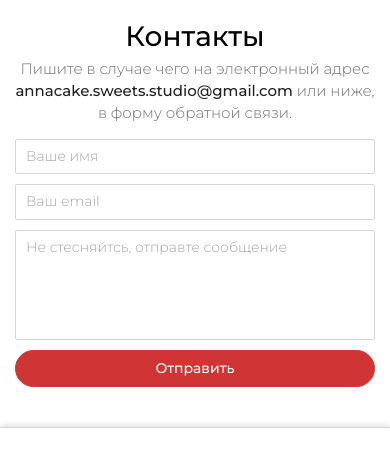
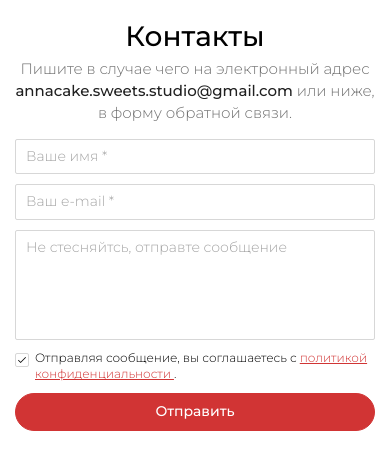
Before and after one commit to Adminochka/AnnaCake, a website: page app/index.html in a window 390 px wide. Shown: the part 4860-5320 px from the top of the page. Drawn offline with Linux system fonts and the light colour scheme.

Commit message:
contacts form index.html html+css

```diff
--- a/app/index.html
+++ b/app/index.html
@@ -226,12 +226,21 @@
                         <a class="contacts__email" href="mailto:annacake.sweets.studio@gmail.com">annacake.sweets.studio@gmail.com</a>
                         или ниже, в форму обратной связи.
                     </div>
-                    <form class="contact-form">
+                    <form action="#" class="contact-form" id="formContact">
                         <div class="contact-form__input-inner">
-                            <input class="contact-form__input" type="text" placeholder="Ваше имя">
-                            <input class="contact-form__input" type="email" placeholder="Ваш email">
+                            <input class="contact-form__input" type="text" name="name" placeholder="Ваше имя *">
+                            <input class="contact-form__input" type="email" name="email" placeholder="Ваш e-mail *">
                         </div>
-                        <textarea class="contact-form__textarea" placeholder="Не стесняйтсь, отправте сообщение"></textarea>
+                        <textarea class="contact-form__textarea" name="message" placeholder="Не стесняйтсь, отправте сообщение"></textarea>
+                        <div class="contact-form__checkbox-inner">
+                            <label class="contact-form__checkbox-label">
+                                <input type="checkbox" name="agreement" class="contact-form__checkbox-input" checked>
+                                <span class="contact-form__checkbox-box"></span>
+                                <span class="contact-form__checkbox-text">
+                                    Отправляя сообщение, вы соглашаетесь с <a class="contact-form__checkbox-link" href="#"> политикой конфиденциальности </a>.
+                                </span>
+                            </label>
+                        </div>
                         <button class="contact-form__btn btn">Отправить</button>
                     </form>
                 </div>
--- a/app/scss/_media.scss
+++ b/app/scss/_media.scss
@@ -722,6 +722,9 @@
         &__textarea--footer {
             height: 80px;
         }
+        &__checkbox-label {
+            font-size: 12px;
+        }
     }
     .top {
         margin-bottom: 40px;
--- a/app/scss/style.scss
+++ b/app/scss/style.scss
@@ -98,6 +98,9 @@
     flex-wrap: wrap;
     max-width: 650px;
     margin: 0 auto;
+    & * {
+        outline: none;
+    }
     &--footer {
         justify-content: flex-start;
         width: 460px;
@@ -122,6 +125,9 @@
             font-weight: 300;
             color: #a4a4a4;
         }
+        &:focus {
+            box-shadow: 0px 0px 7px 0px rgb(0 0 0 / 20%);
+        }
     }
     &__textarea {
         width: 100%;
@@ -138,15 +144,68 @@
             font-weight: 300;
             color: #a4a4a4;
         }
+        &:focus {
+            box-shadow: 0px 0px 7px 0px rgb(0 0 0 / 20%);
+        }
     }
     &__textarea--footer {
         height: 80px;
     }
     &__btn {
         width: 250px;
+        transition: all .3s;
+        position: relative;
+        top: 0;
+        &:active {
+            // transform: scale(0.9);
+            top: 2px;
+        }
     }
     &__btn--footer {
         width: auto;
+    }
+    &__checkbox-inner {
+        margin-bottom: 10px;
+        margin-right: auto;
+    }
+    &__checkbox-input {
+        position: absolute;
+        width: 1px;
+        height: 1px;
+        overflow: hidden;
+        clip: rect(0 0 0 0);
+    }
+    &__checkbox-label {
+        display: flex;
+        font-size: 14px;
+        padding-left: 20px;
+    }
+    &__checkbox-box {
+        position: absolute;
+        margin-top: 3px;
+        margin-left: -20px;
+        width: 14px;
+        height: 14px;
+        border-radius: $border-radius;
+        background-color: $color-write;
+        border: 1px solid $color-border;
+        padding: 2px;
+    }
+    &__checkbox-input:checked + .contact-form__checkbox-box {
+        background-image: url('../images/icon-checkbox.png');
+        background-size: 8px;
+        background-repeat: no-repeat;
+        background-position: center center;
+    }
+    &__checkbox-input:focus + .contact-form__checkbox-box {
+        box-shadow: 0 0 7px 0 rgb(0 0 0 / 20%);
+    }
+    &__checkbox-link {
+        color: $color-hover;
+        text-decoration: underline;
+        &:hover {
+            text-decoration: none;
+        }
     }
 }
 
```
Also changed, not shown: app/css/style.min.css, app/images/icon-checkbox.png (added).
